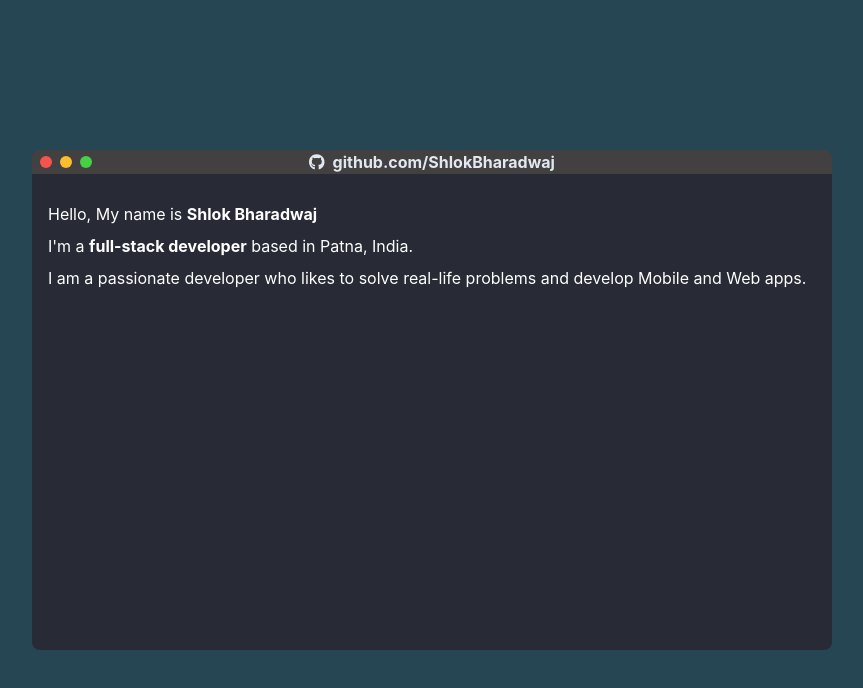
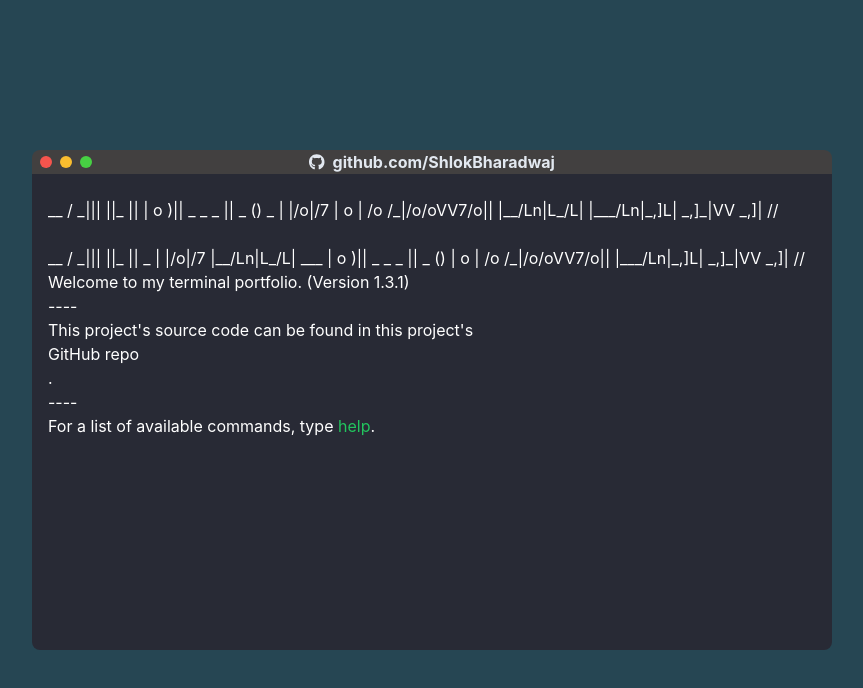
Before and after one commit to ShlokBharadwaj/portfolio, a React (Create React App) app: page / in a window 1280 px wide. Shown: the top 688 px of the page, without its empty margins (208-1071 px from the left). Built offline with nearby package versions, Linux system fonts and the light colour scheme; the HTML template or start-up script is replaced by a standard one.

Commit message:
Add: ASCII Name and Image art

```diff
--- a/src/components/commands/Welcome.jsx
+++ b/src/components/commands/Welcome.jsx
@@ -1,17 +1,92 @@
-const Welcome =  () => {
-    return(
-        <div className="AboutContainer mt-1 mb-3">
-            <p className="mt-2 leading-6">
-                Hello, My name is <span className="font-bold">Shlok Bharadwaj</span>
-            </p>
-            <p className="mt-2 leading-6">
-                I'm a <span className="font-bold">full-stack developer</span> based in Patna, India.
-            </p>
-            <p className="mt-2 leading-6">
-                I am a passionate developer who likes to solve real-life problems and develop Mobile and Web apps.
-            </p>
+import React from 'react';
+
+const Welcome = () => {
+  return (
+    <div className='HeroContainer flex flex-wrap-reverse max-w-[932px]: mb-6 min-w-[1024px]: basis-1/2'>
+      <div className="info-section">
+        <div className='PreName mt-2 mb-6'>
+          {`
+    __
+    / _||| ||_ ||  | o )||  _   _  _  ||    _ ()
+    \_ \| \|/o\|/7 | o \| \/o\ /_|/o\/o\VV7/o\||
+    |__/Ln|L\_/L|\ |___/Ln|\_,]L| \_,]_|VV \_,]|
+                                              //
+          `}
         </div>
-    );
+        <div className='PreWrapper'>
+          <div className='PreNameMobile'>
+            {`
+  __
+  / _||| ||_ ||
+  \_ \| \|/o\|/7
+  |__/Ln|L\_/L|\
+  ___
+| o )||  _   _  _  ||    _ ()
+| o \| \/o\ /_|/o\/o\VV7/o\||
+|___/Ln|\_,]L| \_,]_|VV \_,]|
+                           //
+          `}
+          </div>
+        </div>
+        <div className="text-white">
+          Welcome to my terminal portfolio. (Version 1.3.1)
+        </div>
+        <div className='Seperator'>----</div>
+        <div className="text-white">
+          This project's source code can be found in this project's{' '}
+          <div className='Link' href="https://github.com/ShlokBharadwaj/portfolio">
+            GitHub repo
+          </div>
+          .
+        </div>
+        <div className='Seperator'>----</div>
+        <div className="text-white">
+          For a list of available commands, type{' '}
+          <span className="text-green-500">help</span>.
+        </div>
+      </div>
+      <div className="illu-section">
+        {/* <div className='PreImg'>
+          {`
+                       ^^^^::::::::::.................    ..       ..........................
+                       ^^^::::::::::..............  ..^!?JJJJ?7~~~^. ........................
+                       ::::::::::::............. .~J5PGGGBBBGGBGPPP5!........................
+                       ::::::::::...............!5GBBBGGGGBBBGGGGPPG5:::.....................
+                       ::::::::::..............?GGGGGGGPGGGGGGGBBGG57^:......................
+                       ::::::::...............~PGG5YJ???7777??JJYGGP!........................
+                       :::::::::..............~GG5???777777777777YPPY:.......................
+                       ::::::::::::...........:JG5????7!!!!!77777JPGY:.......................
+                       :::::::::::...........:::5YJYY55Y7!?Y55YJ?75P~::......................
+                       ::::::::::...........:::.?J?YJ55Y?!7JY5J?7!YJ::::.....................
+                       :::::::::............::::!J777???7!!!!7!!~~?7:::......................
+                       :::::::::............::::~J77!!7?!!!!!~~~!!?!:::......................
+                       :::::::::..........:::::::~7?77?JJ?J?7!!!!7~^:::......................
+                       ::::::::::.......::::::::::^??JYYJJJJJ?7!7!^::::......................
+                       ::::::::::::::::::::::::::::~JJJJJ??7777?7^^^:::......................
+                       :::::::::::::::::::::::::::::?YJ??7777?JJ!~:^:::......................
+                       ::::::..:::::::::::::::::^^!!!JY55YYYYJJ?~J?~^::......................
+                       ::::::::::::::.:::::^~!?YPGG!^~?YYYYJJJ7^:?BPP5J7!^::.................
+                       :::::::::::::::~!?Y5GBBB#BBBY^~^~7JJ?7~^^^5BGGBBBBGP5Y?!~:.........:::
+                       ::::::::::::!YPGBBBBBBBBBBB#B!^^~7JY7^:^:7BBGGGGGGGGGGGGGP5~..::::::::
+                       ^^^^^^^^^^:~BBBBBBBBBBBBBBB##Y!?YP5555?~^PBBBGGGGBBGGGGGGGBP^:::::::::
+                       ^^^^^^^^^^:J#BBBBBBBBBB#BB###G?7~?P5Y7!~?BBBBBBBBBBGGGGGGGGGY:::::::::
+                       ^^^^^^^^^^~G#BBBBBBBBBB#####B#57!5P5?~~~5BBBBBBBBBBGGGGGGGBBP^:::^^^^^
+                       ~~^^^^^^^^?###BBBBBBB######BB#B?YP55Y~~7BBBBBBBBBBBBBBBBBBBBBJ:^^^^^^^
+                       ~~~~~~~~~^5#####BBBB######BBBBBPPP5557~Y#BBBBBBBBBBBBBBBBBBBBG^^^^^^^^
+                       ~~~~~~~~~~G###&################BPP555?!G#BBBBB######BBBB##BBBB7^^^^^^~
+                       ~~~~~~~~~!B##&&#################GP555YJ#######BBPGGB#B####BBB#?^^~~~~~
+                       !!!~~~!!~7###&&&################BPP555P######5??7?7?5G#####BB#?~~~~~~~
+                       !!!!!!!!~J##&&@&&&###############GPPPG######G7J5?J5Y!YB&&####B?~~~~~~~
+                       !!!!!!!!!Y&&&@@&&&&####&&&&######BGPP######B?JGGY?GB?7G&&&&###J~~~!!!!
+                       777777!7!5&&&@@@@&&&&&&&&&&&######BPG#####&#J7PBYPG57J#&&&&&##P!!!!!!!
+                       777777777G&&&@@@@@&&&&&&&&&&&&&&&&#GB&&&&&&&PY?JYYJ?YB#&&&&&###?!!!!!7
+                       ?????777J&&&@@@@@@&&&&&&&&&&&&&&&&&B#&&&&&&&&&GPGYGB#&&@&&&&&#&P777777
+                       ???????7P&&&@@@@@@@@&&&&&&&&&&&&&&&&&&&&&&&&&&&&&&&&&&&@@@&&&&&#?77777
+         `}
+        </div> */}
+      </div>
+    </div>
+  );
 };
 
 export default Welcome;
```
